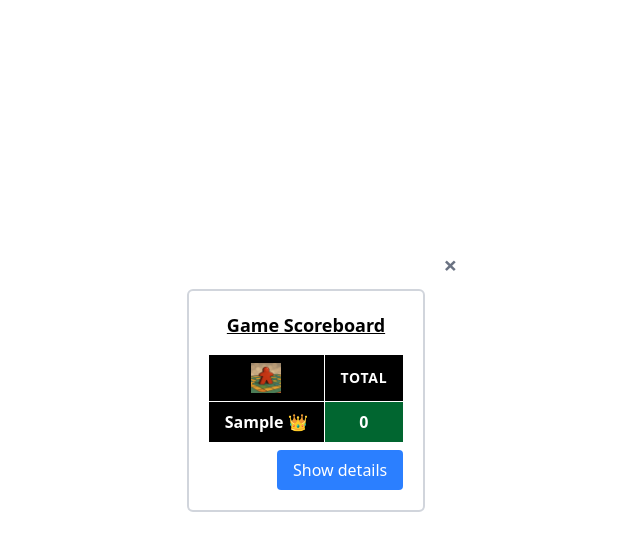
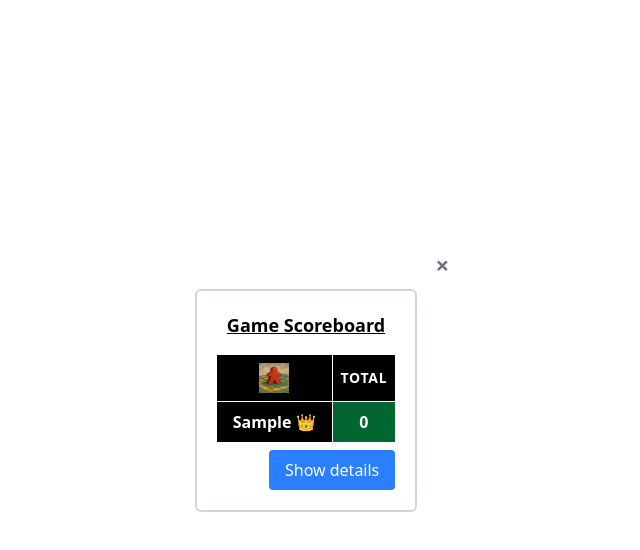
Before and after one commit to stoicescus/sheriff-of-notthingham-score-calculator, a React (Vite) app: page / in a window 1280 px wide. Both pictures are taken after typing "Sample" into the empty fields and a click on the button "Save Player". Shown: the top 550 px of the page, without its empty margins (334-974 px from the left). Built offline with nearby package versions, Linux system fonts and the light colour scheme.

Commit message:
some adjustments

```diff
--- a/src/components/scoreboard.jsx
+++ b/src/components/scoreboard.jsx
@@ -137,15 +137,15 @@ const Scoreboard = ({ players, bonuses, showDetails }) => {
 										/>
 									</div>
 								</th>
-								<th className="px-1 md:px-4 py-2">
+								<th className="px-1 md:px-4 [@media(orientation:landscape)]:px-2 py-2">
 									<div className="flex justify-center items-center">Base Total</div>
 								</th>
-								<th className="px-1 md:px-4 py-2">
+								<th className="px-1 md:px-4 [@media(orientation:landscape)]:px-2 py-2">
 									<div className="flex justify-center items-center">Bonus</div>
 								</th>
 							</>
 						)}
-						<th className="px-1 md:px-4 py-2 border-b border-white">
+						<th className="px-1 md:px-4 [@media(orientation:landscape)]:px-2 py-2 border-b border-white">
 							<div className="flex justify-center items-center">Total</div>
 						</th>
 					</tr>
```
